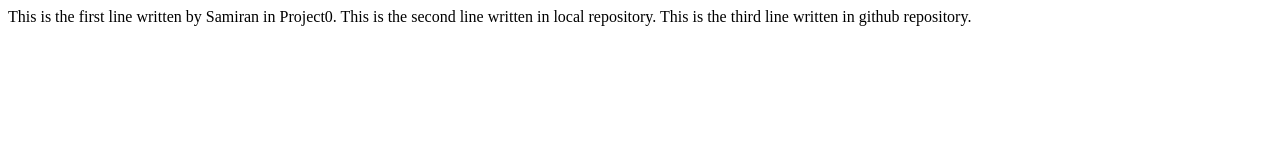
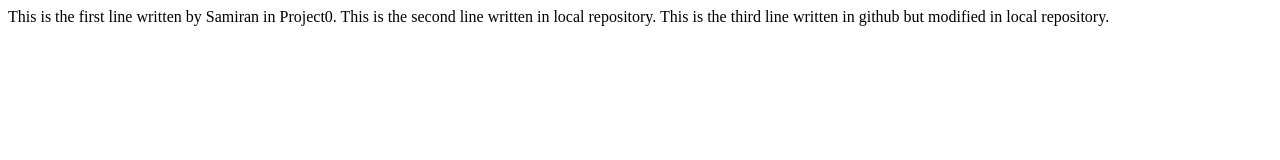
Before and after one commit to samiranmanna/Project0, a plain HTML site: page index.html in a window 1280 px wide. Drawn offline with Linux system fonts and the light colour scheme.

Commit message:
Modified the third line from local repo

```diff
--- a/index.html
+++ b/index.html
@@ -6,6 +6,6 @@
     <body>
         This is the first line written by Samiran in Project0.
 	This is the second line written in local repository.
-	This is the third line written in github repository.
+	This is the third line written in github but modified in local repository.
     </body>
 </html>
```
